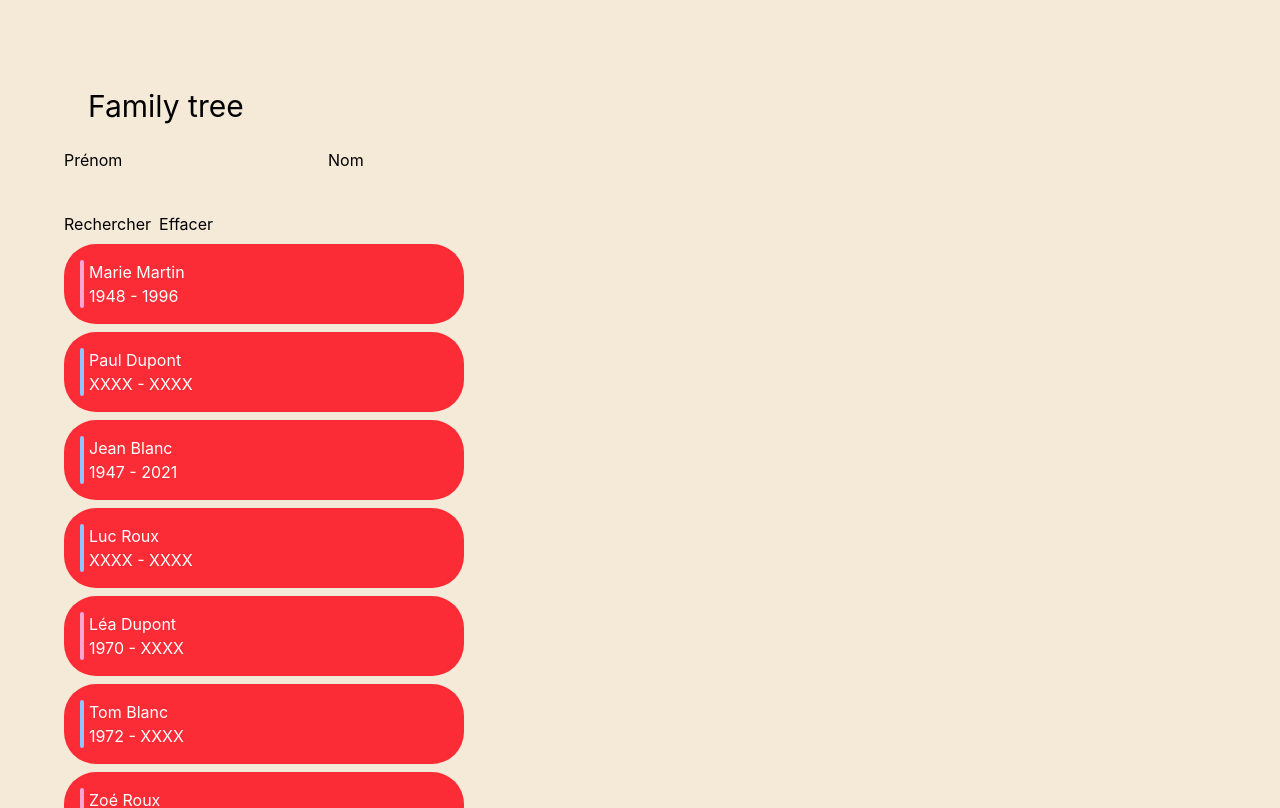
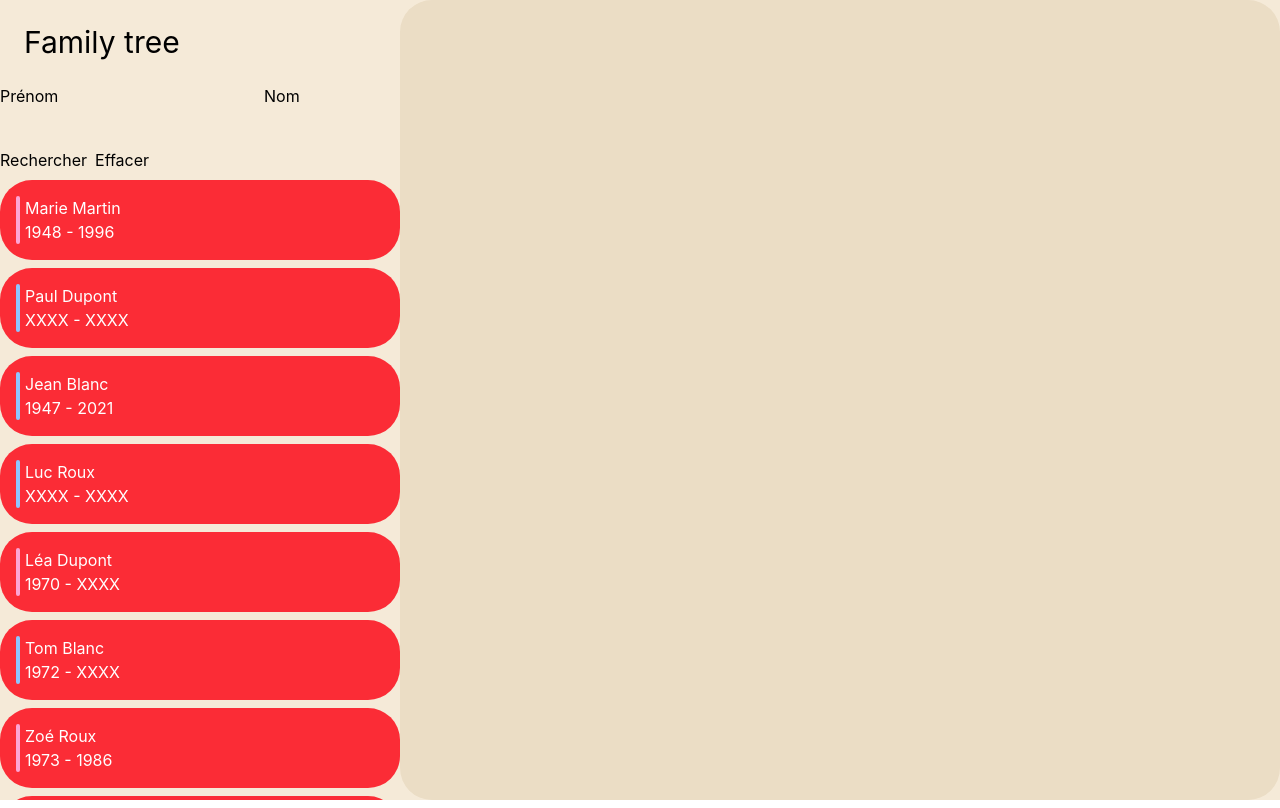
Before and after one commit to andrew-ob/Family-tree-2026-vue, a Nuxt app: page / in a window 1280 px wide. Shown: the top 808 px of the page. Built offline with nearby package versions, Linux system fonts and the light colour scheme.

Commit message:
fix(layout): fit app to viewport and make sidebar scroll independently

```diff
--- a/app/app.vue
+++ b/app/app.vue
@@ -1,5 +1,5 @@
 <template>
-  <div class="bg-bg min-h-screen p-16">
+  <div class="h-dvh overflow-hidden">
     <NuxtRouteAnnouncer />
     <NuxtPage />
   </div>
--- a/app/components/person/Sidebar.vue
+++ b/app/components/person/Sidebar.vue
@@ -1,5 +1,5 @@
 <template>
-  <div class="bg-bg">
+  <div class="relative bg-bg h-full min-h-0 overflow-y-auto overscroll-contain">
     <h1 class="m-6 text-3xl">
       Family tree
     </h1>
--- a/app/pages/index.vue
+++ b/app/pages/index.vue
@@ -1,5 +1,6 @@
 <template>
-  <main class="grid grid-cols-[400px_1fr] gap-4 bg-bg">
+  <main class="grid h-full grid-cols-[400px_1fr] grid-rows-[minmax(0,1fr)] bg-bg overflow-hidden">
     <PersonSidebar />
+    <div class="bg-surface rounded-[32px]" />
   </main>
 </template>
```
